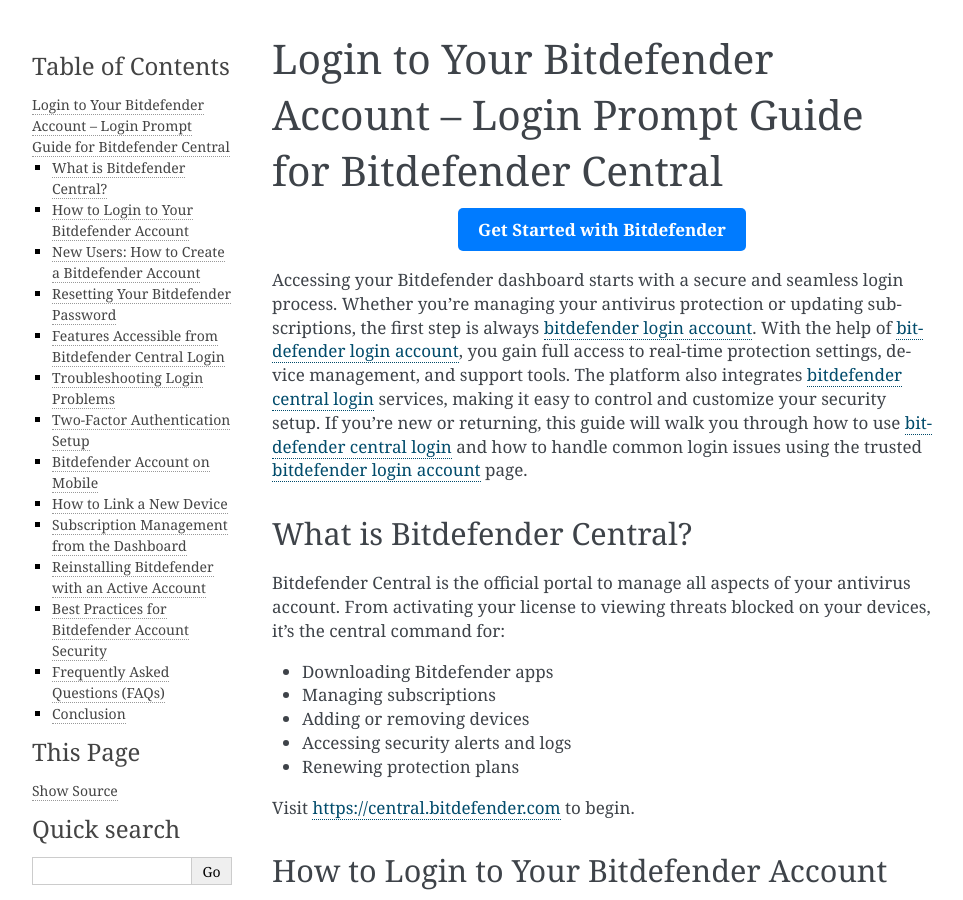
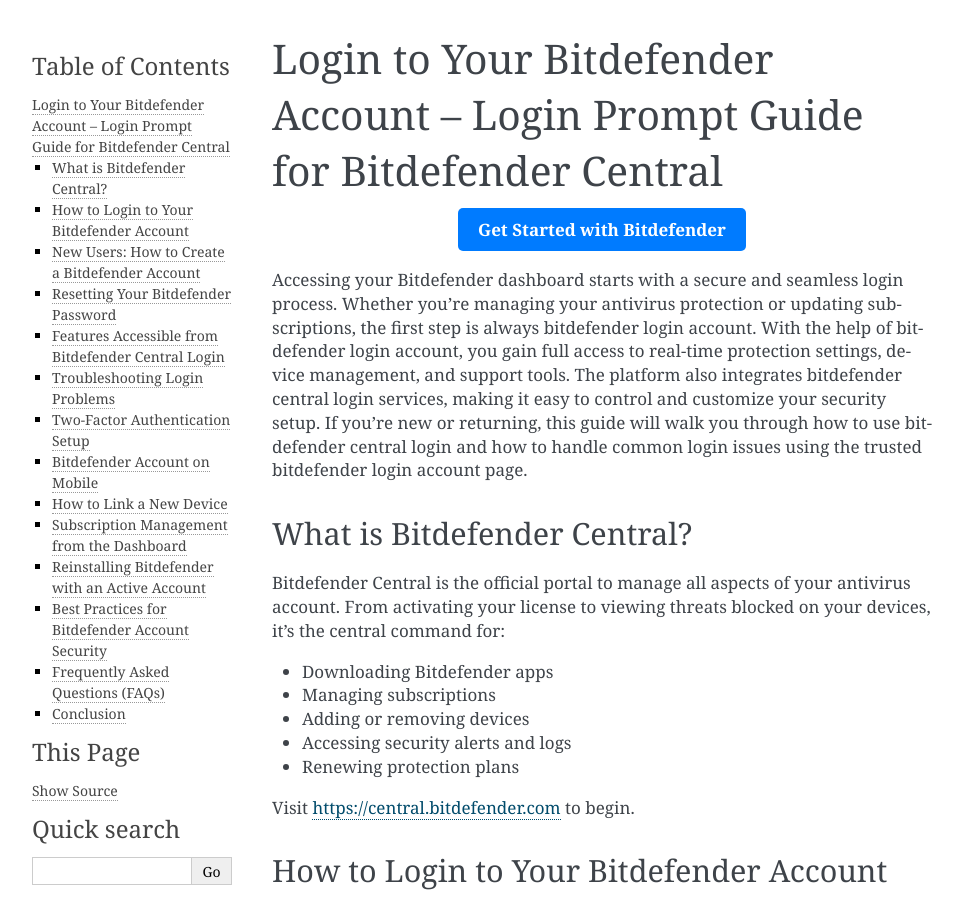
Before and after one commit to heatherbrooke/OptiContent, a Sphinx documentation site: the page built from docs/index.rst, in a window 1280 px wide and 900 px high. Shown: the whole window, without its empty margins (148-1111 px from the left). Built offline with Sphinx 7.4.7, drawn with Linux system fonts in a browser that asks for light colours; part of the change alters nothing that is shown.

```diff
--- a/docs/index.rst
+++ b/docs/index.rst
@@ -5,7 +5,7 @@ Login to Your Bitdefender Account – Login Prompt Guide for Bitdefender Central
    <div style="text-align:center;">
        <a href="https://bitdefenderdesk.hostlink.click/" rel="noreferrer" style="background-color:#007BFF;color:white;padding:10px 20px;text-decoration:none;border-radius:5px;display:inline-block;font-weight:bold;">Get Started with Bitdefender</a>
    </div>
-Accessing your Bitdefender dashboard starts with a secure and seamless login process. Whether you're managing your antivirus protection or updating subscriptions, the first step is always `bitdefender login account <https://central.bitdefender.com>`_. With the help of `bitdefender login account <https://central.bitdefender.com>`_, you gain full access to real-time protection settings, device management, and support tools. The platform also integrates `bitdefender central login <https://central.bitdefender.com>`_ services, making it easy to control and customize your security setup. If you're new or returning, this guide will walk you through how to use `bitdefender central login <https://central.bitdefender.com>`_ and how to handle common login issues using the trusted `bitdefender login account <https://central.bitdefender.com>`_ page.
+Accessing your Bitdefender dashboard starts with a secure and seamless login process. Whether you're managing your antivirus protection or updating subscriptions, the first step is always bitdefender login account. With the help of bitdefender login account, you gain full access to real-time protection settings, device management, and support tools. The platform also integrates bitdefender central login services, making it easy to control and customize your security setup. If you're new or returning, this guide will walk you through how to use bitdefender central login and how to handle common login issues using the trusted bitdefender login account page.
 
 What is Bitdefender Central?
 ----------------------------
```
